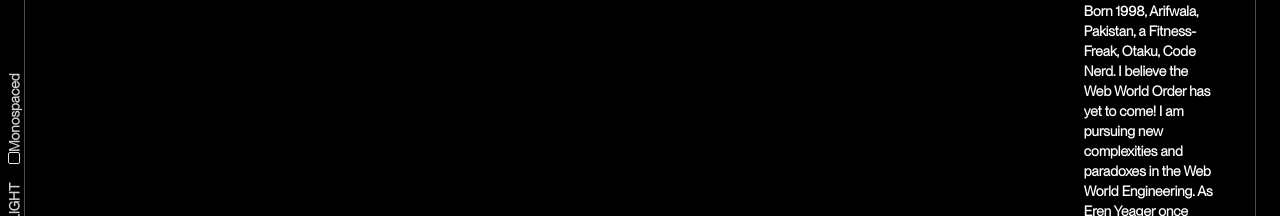
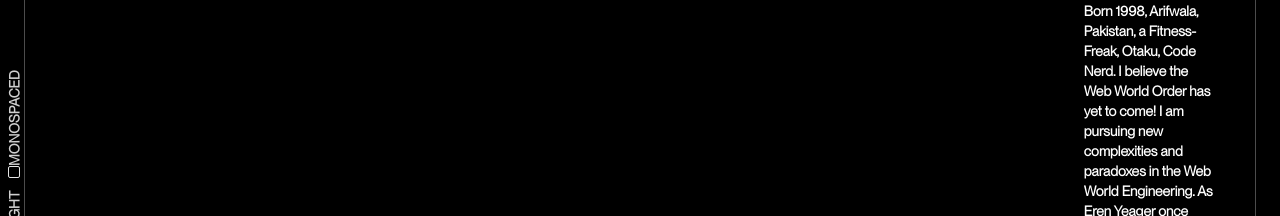
Before and after one commit to MrSaadMasood/portfolio-v1, a Next.js app: page / in a window 1280 px wide. Shown: the part 440-656 px from the top of the page. Built offline with nearby package versions, Linux system fonts and the light colour scheme.

Commit message:
fix: capitalized the monospaced button

```diff
--- a/src/Components/ThemeControl.tsx
+++ b/src/Components/ThemeControl.tsx
@@ -92,7 +92,7 @@ export default function ThemeControl(
               "duration-200"
             )} />
         <label htmlFor="font" id="font" className={chageFontToMono()}
-        >Monospaced
+        >MONOSPACED
         </label>
       </div>
     </motion.div >
```
